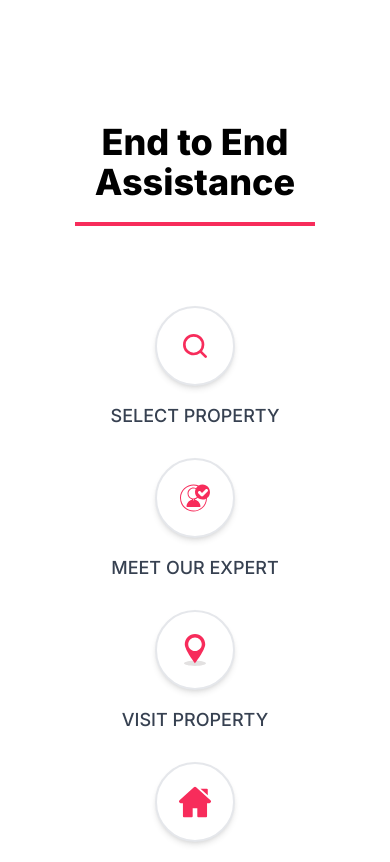
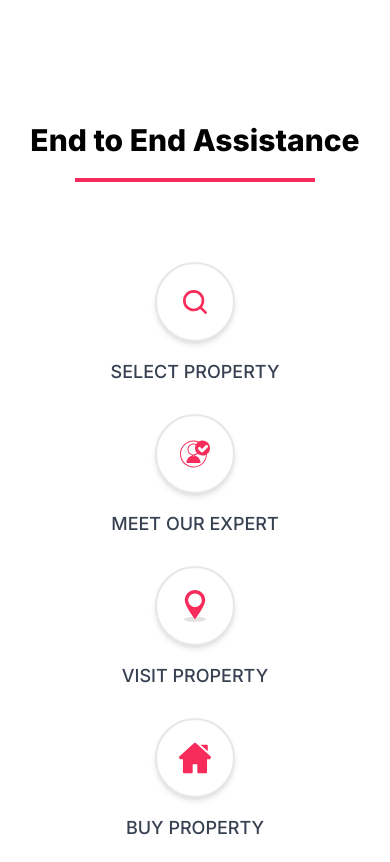
Before and after one commit to PrathameshKumarSah/rainbowrisereality, a React (Vite) app in the folder frontend/: page / in a window 390 px wide. Shown: the part 1160-2022 px from the top of the page. Built offline with nearby package versions, Linux system fonts and the light colour scheme; no server answers; a web font is replaced by a local one.

Commit message:
Update About.jsx

```diff
--- a/frontend/src/components/About.jsx
+++ b/frontend/src/components/About.jsx
@@ -15,7 +15,7 @@ const road = () => {
 <div className="bg-white py-12 px-4">
       {/* Header Section */}
       <div className="text-center">
-        <h1 className="text-4xl font-extrabold text-black mt-10 mb-5">
+        <h1 className="text-3xl md:text-4xl font-extrabold text-black mt-10 mb-5">
           End to End Assistance
         </h1>
         <div className="h-1 w-60 justify-self-center  bg-[#F72C5B] relative"></div>
```
